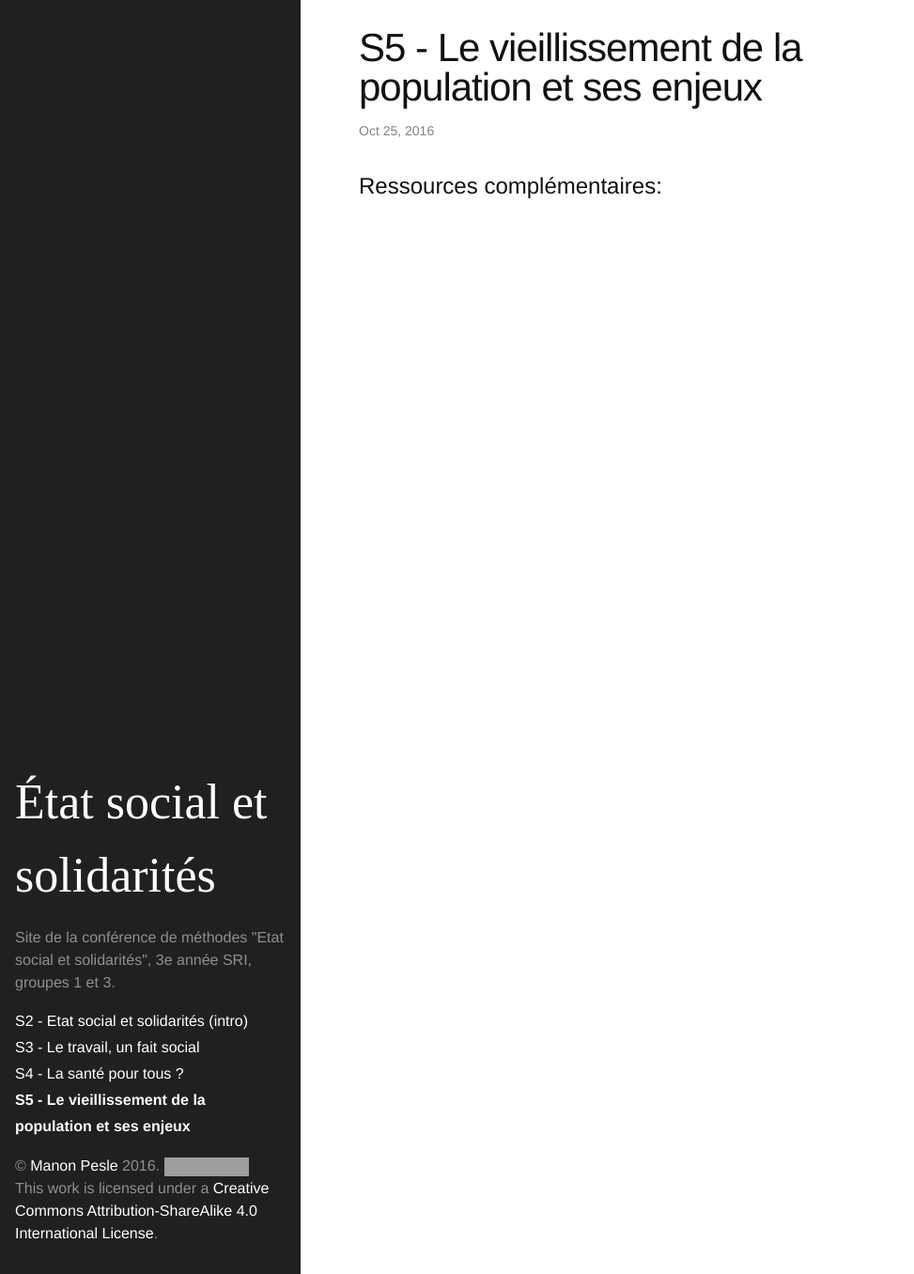
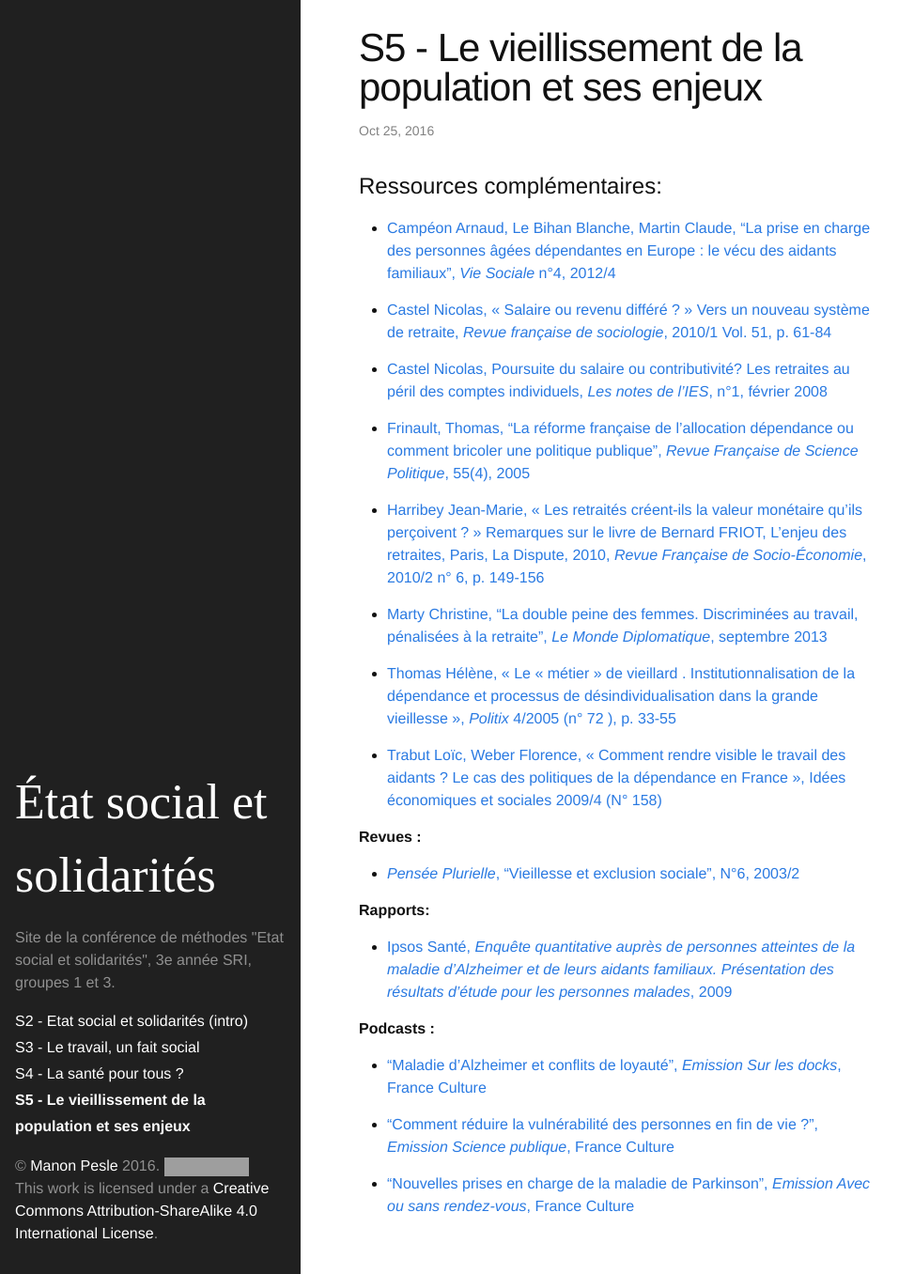
Before and after one commit to mpesle/etatsocial, a Jekyll site: the page built from _posts/2016-10-25-s5.markdown, in a window 1280 px wide and 1356 px high. Shown: the whole window at 94% size, without its empty margins (0-973 px from the left). Built offline with Jekyll 4.4.1, drawn with Linux system fonts in a browser that asks for light colours; grey boxes are pictures that could not be loaded.

Commit message:
Contenu S5 renseigné

```diff
--- a/_posts/2016-10-25-s5.markdown
+++ b/_posts/2016-10-25-s5.markdown
@@ -4,3 +4,37 @@ title:  "S5 - Le vieillissement de la population et ses enjeux"
 date:   2016-10-25
 ---
 # Ressources complémentaires:
+
+- [Campéon Arnaud, Le Bihan Blanche, Martin Claude, "La prise en charge des personnes âgées dépendantes en Europe : le vécu des aidants familiaux", *Vie Sociale* n°4, 2012/4](http://www.cairn.info/resume.php?ID_ARTICLE=VSOC_124_0111)
+
+- [Castel Nicolas, « Salaire ou revenu différé ? » Vers un nouveau système de retraite, *Revue française de sociologie*, 2010/1 Vol. 51, p. 61-84](http://www.cairn.info/revue-francaise-de-sociologie-2010-1-page-61.htm)
+
+- [Castel Nicolas, Poursuite du salaire ou contributivité? Les retraites au péril des comptes individuels, *Les notes de l'IES*, n°1, février 2008](http://www.ies-salariat.org/les-notes-de-lies-n1-fevrier-2009-poursuite-du-salaire-ou-contributivite-les-retraites-au-peril-des-comptes-individuels-nicolas-castel)
+
+- [Frinault, Thomas, "La réforme française de l’allocation dépendance ou comment bricoler une politique publique", *Revue Française de Science Politique*, 55(4), 2005](http://www.cairn.info/revue-francaise-de-science-politique-2005-4-page-607.htm)
+
+- [Harribey Jean-Marie, « Les retraités créent-ils la valeur monétaire qu'ils perçoivent ? » Remarques sur le livre de Bernard FRIOT, L'enjeu des retraites, Paris, La Dispute, 2010, *Revue Française de Socio-Économie*, 2010/2 n° 6, p. 149-156](http://www.cairn.info/revue-francaise-de-socio-economie-2010-2-page-149.htm)
+
+- [Marty Christine, "La double peine des femmes. Discriminées au travail, pénalisées à la retraite", *Le Monde Diplomatique*, septembre 2013](http://www.monde-diplomatique.fr/2013/09/MARTY/49631)
+
+- [Thomas Hélène, « Le « métier » de vieillard . Institutionnalisation de la dépendance et processus de désindividualisation dans la grande vieillesse », *Politix* 4/2005 (n° 72 ), p. 33-55](http://www.cairn.info/revue-politix-2005-4-page-33.htm)
+
+- [Trabut Loïc, Weber Florence, « Comment rendre visible le travail des aidants ? Le cas des politiques de la dépendance en France », Idées économiques et sociales 2009/4 (N° 158)](http://www.cairn.info/revue-idees-economiques-et-sociales-2009-4-page-13.htm)
+
+
+**Revues :**
+
+- [*Pensée Plurielle*, "Vieillesse et exclusion sociale", N°6, 2003/2](http://www.cairn.info/revue-pensee-plurielle-2003-2.htm)
+
+
+**Rapports:**
+
+- [Ipsos Santé, *Enquête quantitative auprès de personnes atteintes de la maladie d’Alzheimer et de leurs aidants familiaux. Présentation des résultats d’étude pour les personnes malades*, 2009](https://encrypted.google.com/url?sa=t&rct=j&q=&esrc=s&source=web&cd=2&cad=rja&uact=8&ved=0ahUKEwiF95L3s-nPAhXQhRoKHWXlBEQQFggjMAE&url=http%3A%2F%2Finpes.santepubliquefrance.fr%2Fdeoma%2Fpdf%2Ffr%2Frapport-patient.pdf&usg=AFQjCNEx8mRGTAtl6iohjNOg_Zo3oJ_SRA)
+
+**Podcasts :**
+
+- ["Maladie d'Alzheimer et conflits de loyauté", *Emission Sur les docks*, France Culture](https://www.franceculture.fr/emissions/sur-les-docks/maladie-dalzheimer-et-conflits-de-loyaute)
+
+- ["Comment réduire la vulnérabilité des personnes en fin de vie ?", *Emission Science publique*, France Culture](https://www.franceculture.fr/emissions/science-publique/comment-reduire-la-vulnerabilite-des-personnes-en-fin-de-vie)
+
+- ["Nouvelles prises en charge de la maladie de Parkinson", *Emission Avec ou sans rendez-vous*, France Culture](https://www.franceculture.fr/emissions/avec-ou-sans-rendez-vous-11-12/nouvelles-prises-en-charge-de-la-maladie-de-parkinson)
```
